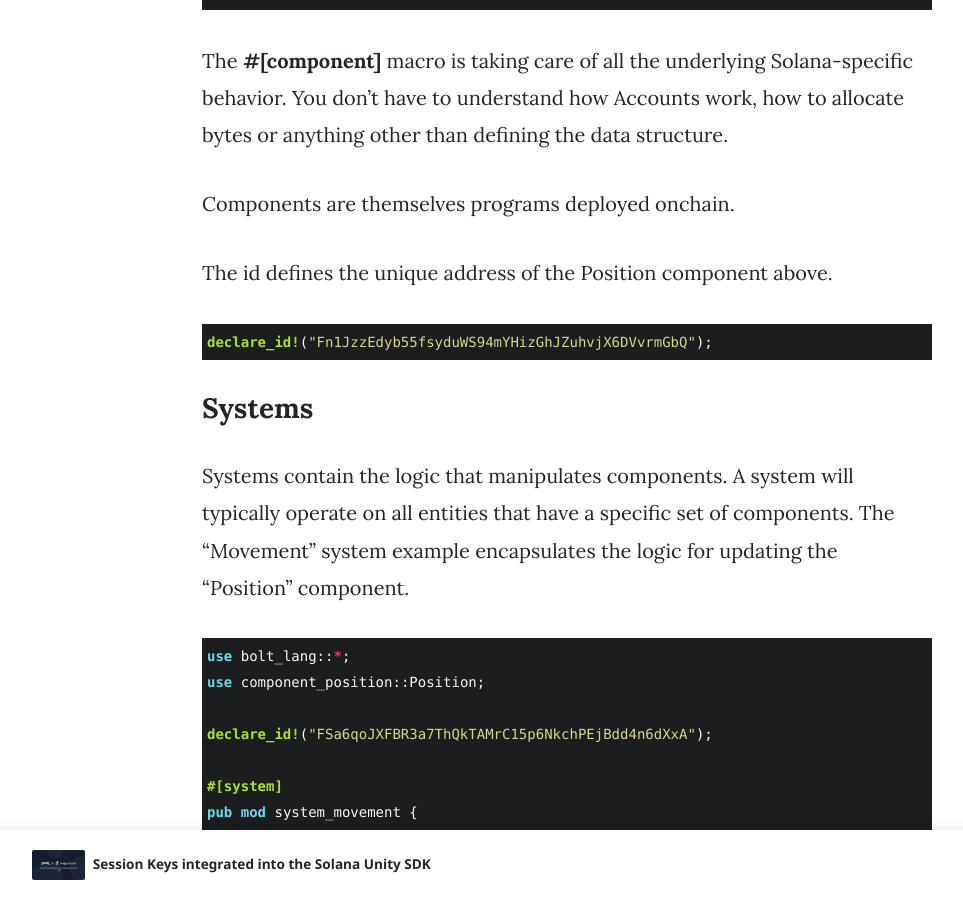
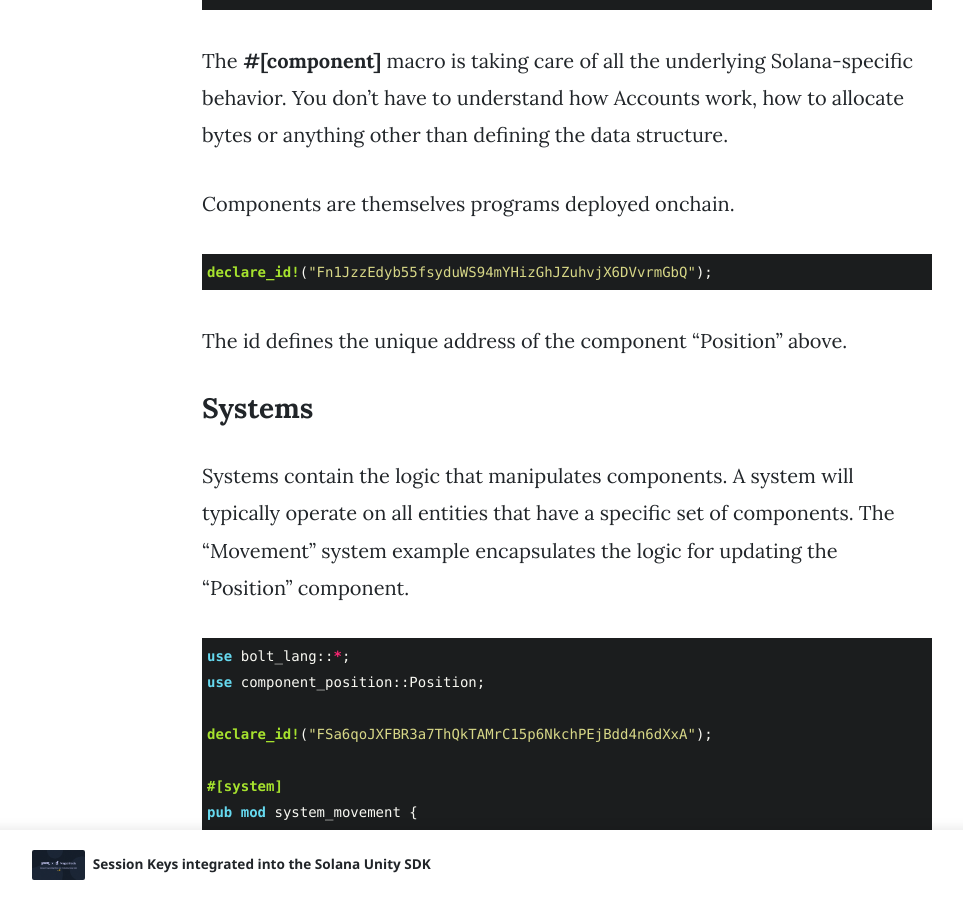
Before and after one commit to magicblock-labs/blog, a Jekyll site: the page built from _posts/2024-03-01-bolt-v0.1.md, in a window 1280 px wide and 900 px high, scrolled down 2614 px. Shown: the whole window, without its empty margins (73-1036 px from the left). Built offline with Jekyll 4.4.1, drawn with Linux system fonts in a browser that asks for light colours; nearby versions of some CDN libraries.

````diff
--- a/_posts/2024-03-01-bolt-v0.1.md
+++ b/_posts/2024-03-01-bolt-v0.1.md
@@ -63,11 +63,10 @@ The **#[component]** macro is taking care of all the underlying Solana-specific
 
 Components are themselves programs deployed onchain.
 
-The id defines the unique address of the Position component above.
-
 ```rust
 declare_id!("Fn1JzzEdyb55fsyduWS94mYHizGhJZuhvjX6DVvrmGbQ");
 ```
+The id defines the unique address of the component "Position" above.
 
 ### Systems
 
````
